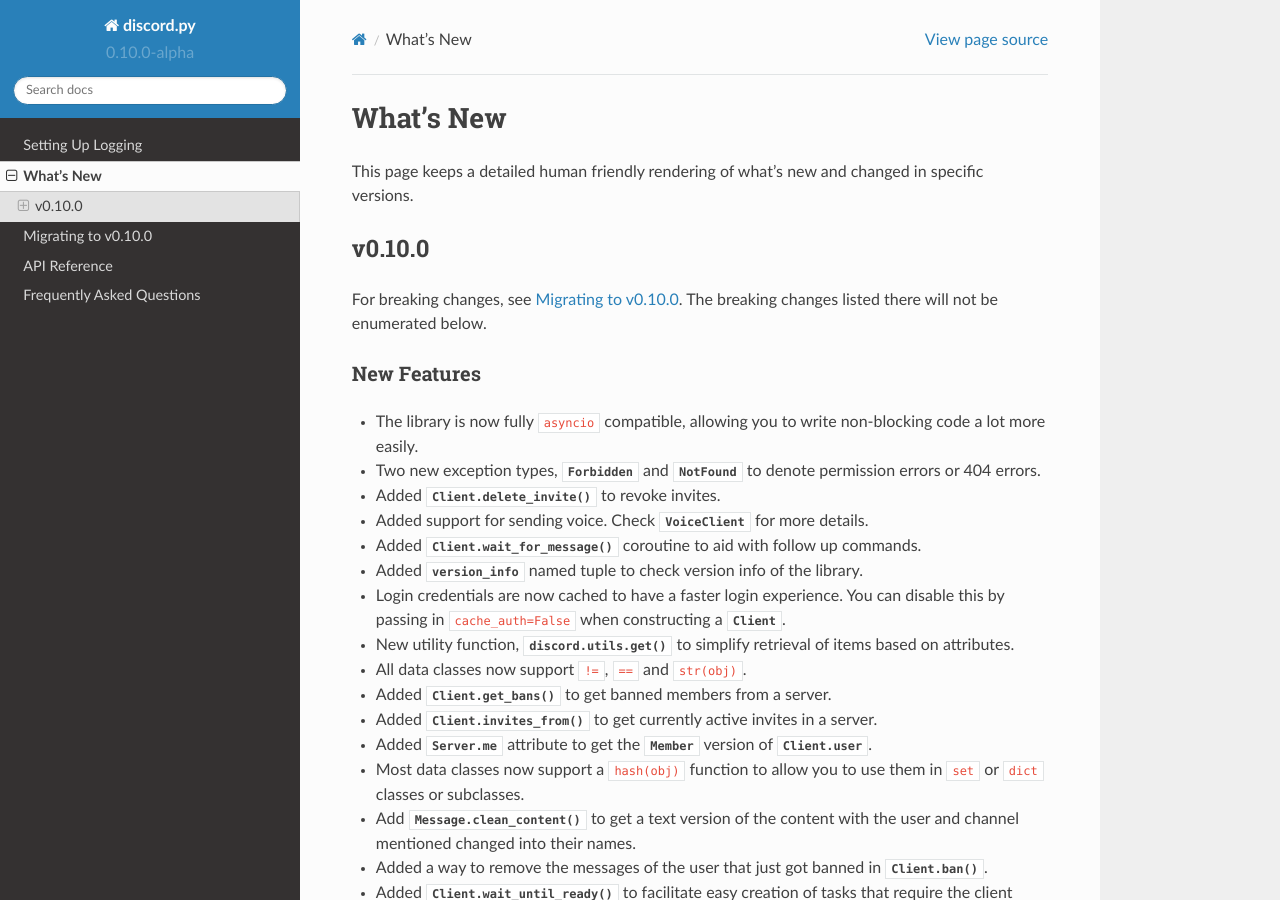
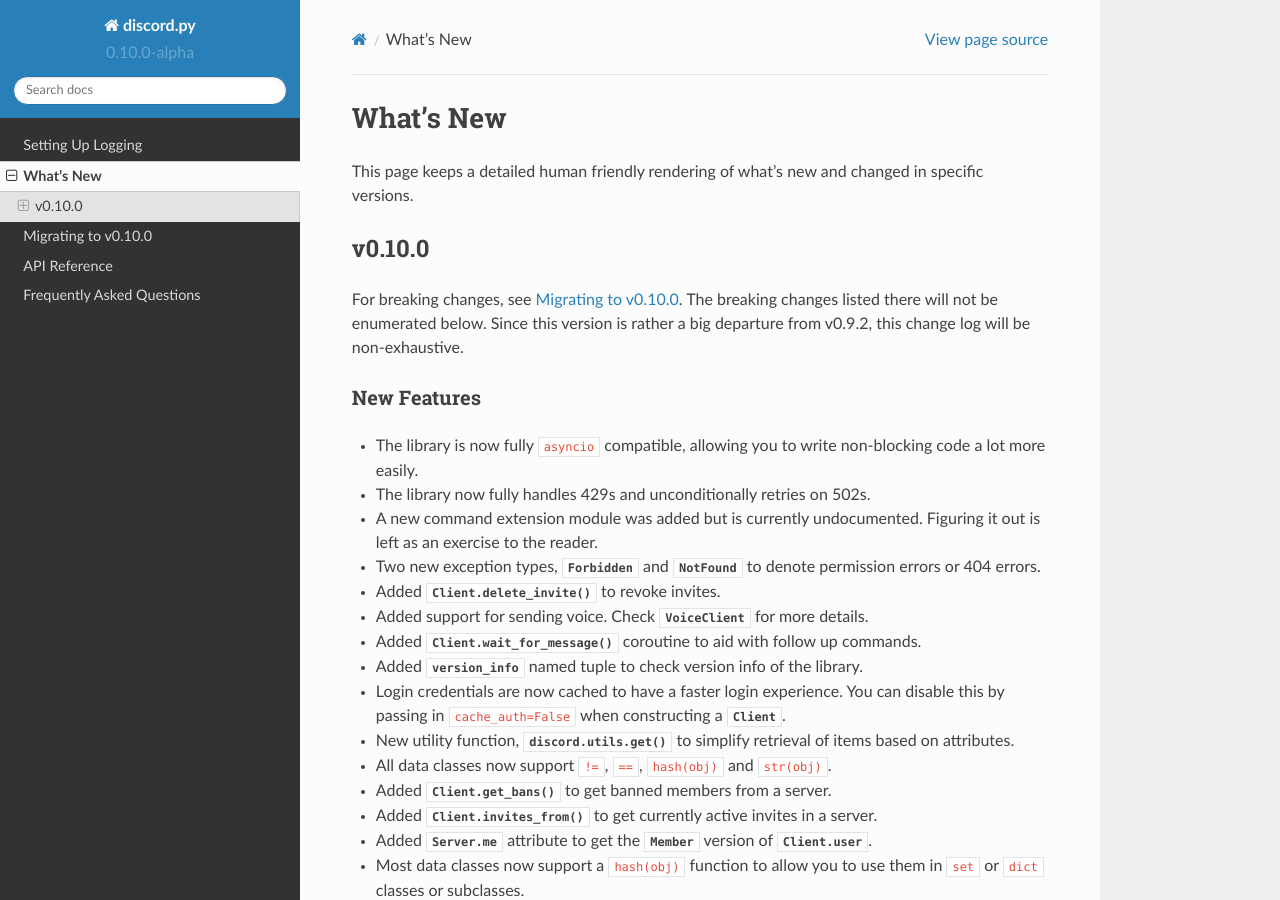
Before and after one commit to Rapptz/discord.py, a Sphinx documentation site: the page built from docs/whats_new.rst, in a window 1280 px wide and 900 px high. Built offline with Sphinx 7.4.7 and the Read the Docs theme 2.0.0, drawn with Linux system fonts in a browser that asks for light colours.

Commit message:
Update whats new page a little bit to say the changelog is too big.

```diff
--- a/docs/whats_new.rst
+++ b/docs/whats_new.rst
@@ -13,12 +13,14 @@
 v0.10.0
 -------
 
-For breaking changes, see :ref:`migrating-to-async`. The breaking changes listed there will not be enumerated below.
+For breaking changes, see :ref:`migrating-to-async`. The breaking changes listed there will not be enumerated below. Since this version is rather a big departure from v0.9.2, this change log will be non-exhaustive.
 
 New Features
 ~~~~~~~~~~~~~
 
 - The library is now fully ``asyncio`` compatible, allowing you to write non-blocking code a lot more easily.
+- The library now fully handles 429s and unconditionally retries on 502s.
+- A new command extension module was added but is currently undocumented. Figuring it out is left as an exercise to the reader.
 - Two new exception types, :exc:`Forbidden` and :exc:`NotFound` to denote permission errors or 404 errors.
 - Added :meth:`Client.delete_invite` to revoke invites.
 - Added support for sending voice. Check :class:`VoiceClient` for more details.
@@ -27,7 +29,7 @@
 - Login credentials are now cached to have a faster login experience. You can disable this by passing in ``cache_auth=False``
   when constructing a :class:`Client`.
 - New utility function, :func:`discord.utils.get` to simplify retrieval of items based on attributes.
-- All data classes now support ``!=``, ``==`` and ``str(obj)``.
+- All data classes now support ``!=``, ``==``, ``hash(obj)`` and ``str(obj)``.
 - Added :meth:`Client.get_bans` to get banned members from a server.
 - Added :meth:`Client.invites_from` to get currently active invites in a server.
 - Added :attr:`Server.me` attribute to get the :class:`Member` version of :attr:`Client.user`.
```
